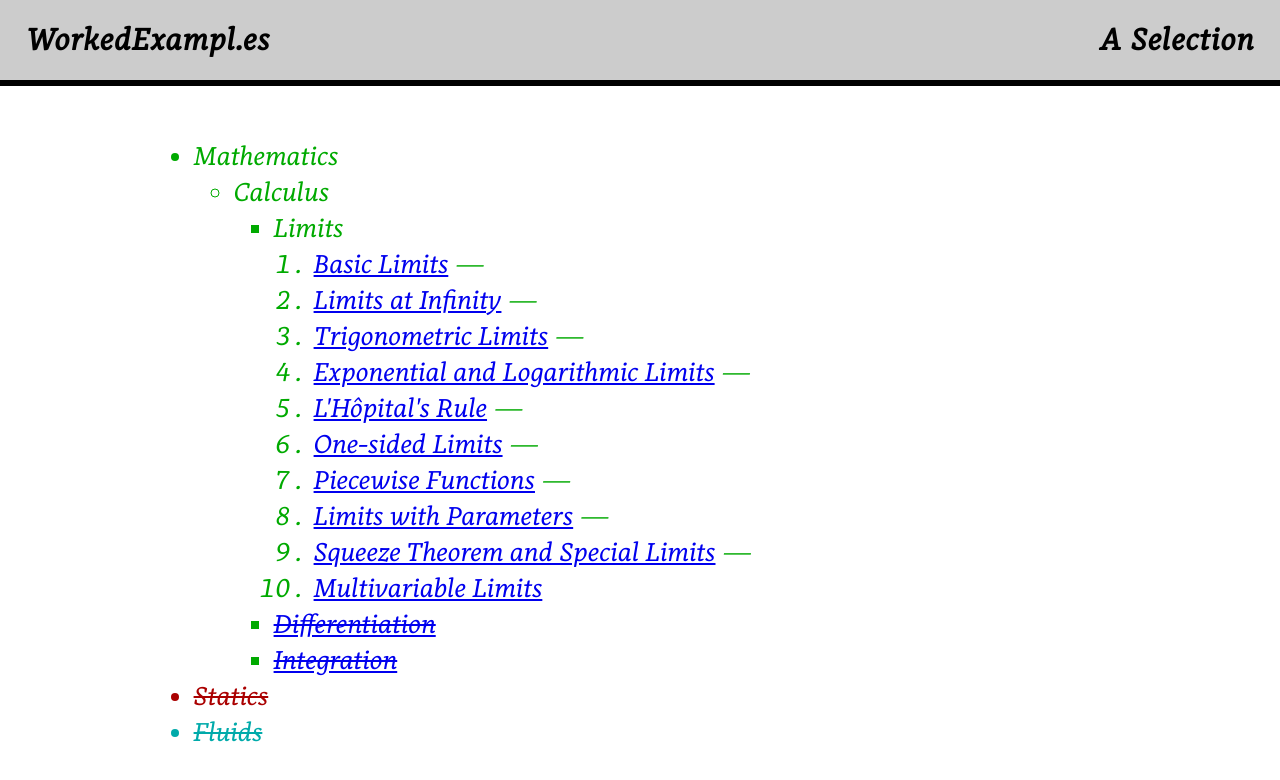
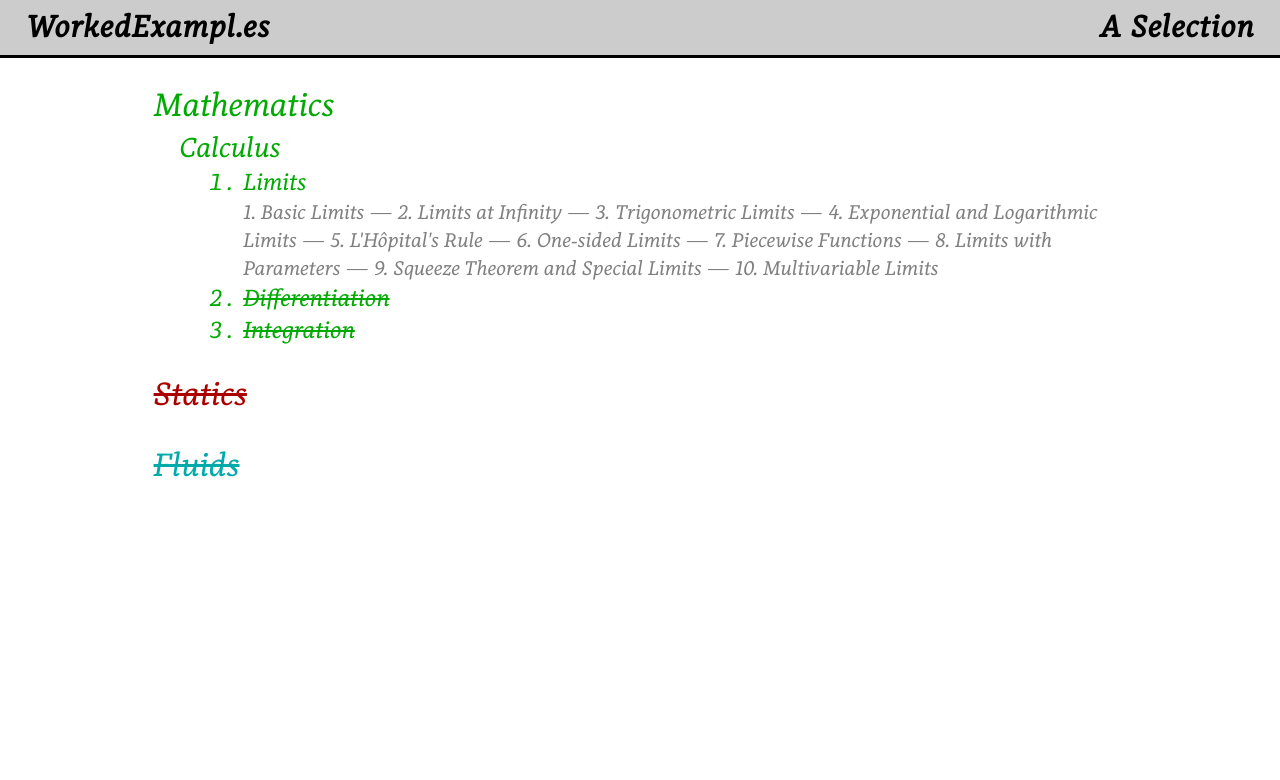
Before and after one commit to dmorgorg/wex, a SvelteKit app: page / in a window 1280 px wide. Shown: the top 780 px of the page. Built offline with nearby package versions, Linux system fonts and the light colour scheme.

Commit message:
ul and scrollbar styling

```diff
--- a/src/lib/styles/global.css
+++ b/src/lib/styles/global.css
@@ -62,15 +62,27 @@ body {
   flex-direction: column;
   height: 100vh;
 }
+.container.home {
+  --scrollbar-thumb: var(--grey-primary);
+}
+.container.math {
+  --scrollbar-thumb: var(--math-primary);
+}
+.container.statics {
+  --scrollbar-thumb: var(--statics-primary);
+}
+.container.fluids {
+  --scrollbar-thumb: var(--fluids-primary);
+}
 
 header {
   align-items: center;
-  border-bottom: 0.25rem solid black;
+  border-bottom: 0.125rem solid black;
   display: flex;
   font-family: AlkesItalic;
   justify-content: space-between;
   overflow-y: hidden;
-  padding: 0.75rem 1rem;
+  padding: 0.25rem 1rem;
   width: 100vw;
 }
 header h3 {
@@ -109,6 +121,18 @@ main {
   flex: 1;
   min-height: 0;
   overflow-y: auto;
+  padding-inline: 15%;
+  scrollbar-color: var(--scrollbar-thumb, var(--grey-dark)) var(--light-grey);
+  scrollbar-gutter: stable;
+}
+main::-webkit-scrollbar {
+  width: 16px;
+}
+main::-webkit-scrollbar-track {
+  background: var(--light-grey);
+}
+main::-webkit-scrollbar-thumb {
+  background: var(--scrollbar-thumb, var(--grey-dark));
 }
 
 .math {
--- a/src/lib/styles/global.scss
+++ b/src/lib/styles/global.scss
@@ -63,16 +63,29 @@ body {
 	display: flex;
 	flex-direction: column;
 	height: 100vh;
+
+	&.home {
+		--scrollbar-thumb: var(--grey-primary);
+	}
+	&.math {
+		--scrollbar-thumb: var(--math-primary);
+	}
+	&.statics {
+		--scrollbar-thumb: var(--statics-primary);
+	}
+	&.fluids {
+		--scrollbar-thumb: var(--fluids-primary);
+	}
 }
 
 header {
 	align-items: center;
-	border-bottom: 0.25rem solid black;
+	border-bottom: 0.125rem solid black;
 	display: flex;
 	font-family: AlkesItalic;
 	justify-content: space-between;
 	overflow-y: hidden;
-	padding: 0.75rem 1rem;
+	padding: 0.25rem 1rem;
 	width: 100vw;
 
 	h3 {
@@ -116,6 +129,21 @@ main {
 	flex: 1;
 	min-height: 0;
 	overflow-y: auto;
+	padding-inline: 15%;
+	scrollbar-color: var(--scrollbar-thumb, var(--grey-dark)) var(--light-grey);
+	scrollbar-gutter: stable;
+
+	&::-webkit-scrollbar {
+		width: 16px;
+	}
+
+	&::-webkit-scrollbar-track {
+		background: var(--light-grey);
+	}
+
+	&::-webkit-scrollbar-thumb {
+		background: var(--scrollbar-thumb, var(--grey-dark));
+	}
 }
 
 .math {
--- a/src/routes/+page.svelte
+++ b/src/routes/+page.svelte
@@ -16,38 +16,38 @@
 				<ul>
 					<li>
 						Calculus
-						<ul>
+						<ol>
 							<li>
 								Limits
 								<!-- <a href="/math/calculus/limits">Limits</a> -->
 								<ol>
 									<li class="inline">
-										<a href="/math/calculus/limits/01basic">Basic Limits</a> &mdash;
+										<a href="/math/calculus/limits/01basic">Basic Limits</a>
 									</li>
 									<li class="inline">
-										<a href="/math/calculus/limits/02infinity">Limits at Infinity</a> &mdash;
+										<a href="/math/calculus/limits/02infinity">Limits at Infinity</a>
 									</li>
 									<li class="inline">
-										<a href="/math/calculus/limits/03trigonometric">Trigonometric Limits</a> &mdash;
+										<a href="/math/calculus/limits/03trigonometric">Trigonometric Limits</a>
 									</li>
 									<li class="inline">
-										<a href="/math/calculus/limits/04explog">Exponential and Logarithmic Limits</a> &mdash;
+										<a href="/math/calculus/limits/04explog">Exponential and Logarithmic Limits</a>
 									</li>
 									<li class="inline">
-										<a href="/math/calculus/limits/05Lhopital">L'Hôpital's Rule</a> &mdash;
+										<a href="/math/calculus/limits/05Lhopital">L'Hôpital's Rule</a>
 									</li>
 									<li class="inline">
-										<a href="/math/calculus/limits/06oneSided">One-sided Limits</a> &mdash;
+										<!-- the code is for non-breaking hyphen -->
+										<a href="/math/calculus/limits/06oneSided">One&#8209;sided Limits</a>
 									</li>
 									<li class="inline">
-										<a href="/math/calculus/limits/07piecewise">Piecewise Functions</a> &mdash;
+										<a href="/math/calculus/limits/07piecewise">Piecewise Functions</a>
 									</li>
 									<li class="inline">
-										<a href="/math/calculus/limits/08parameters">Limits with Parameters</a> &mdash;
+										<a href="/math/calculus/limits/08parameters">Limits with Parameters</a>
 									</li>
 									<li class="inline">
 										<a href="/math/calculus/limits/09squeeze">Squeeze Theorem and Special Limits</a>
-										&mdash;
 									</li>
 									<li class="inline">
 										<a href="/math/calculus/limits/10multi">Multivariable Limits</a>
@@ -56,7 +56,7 @@
 							</li>
 							<li><a href="/math/calculus/differentiation"><strike>Differentiation</strike></a></li>
 							<li><a href="/math/calculus/integration"><strike>Integration</strike></a></li>
-						</ul>
+						</ol>
 					</li>
 				</ul>
 			</li>
@@ -65,3 +65,77 @@
 		</ul>
 	</main>
 </div>
+
+<style lang="scss">
+	main {
+		ol {
+			list-style-type: decimal;
+			counter-reset: outer-list; /* limits, differentiation,... */
+			padding-left: 2.5rem;
+
+			ol {
+				counter-reset: inline-list;
+				padding-left: 0rem;
+			}
+		}
+		ul {
+			font-size: 125%;
+			list-style-type: none;
+			padding-left: 0;
+
+			li {
+				margin-bottom: 1rem;
+				padding-left: 0rem;
+				li {
+					margin-bottom: 0;
+					li {
+						li {
+							color: grey;
+						}
+					}
+				}
+			}
+
+			ul {
+				padding-left: 1rem;
+				/* ul {
+					padding-left: 1rem;
+				} */
+			}
+		}
+
+		li.inline {
+			display: inline;
+		}
+
+		ol > li.inline {
+			counter-increment: inline-list;
+
+			& > a::before {
+				content: counter(inline-list, decimal) '.\00a0';
+			}
+
+			&:not(:last-child)::after {
+				content: '\00a0\2014';
+			}
+		}
+
+		ul li a {
+			color: inherit;
+			text-decoration: none;
+
+			&:hover {
+				text-decoration: underline;
+			}
+		}
+	}
+
+	ul,
+	ol {
+		margin-block: 0;
+		ul,
+		ol {
+			font-size: 85%;
+		}
+	}
+</style>
```
Also changed, not shown: src/routes/math/calculus/limits/01basic/+page.svelte (+9 -0 lines), 1 other file (tests, documents, lock files or other folders).
